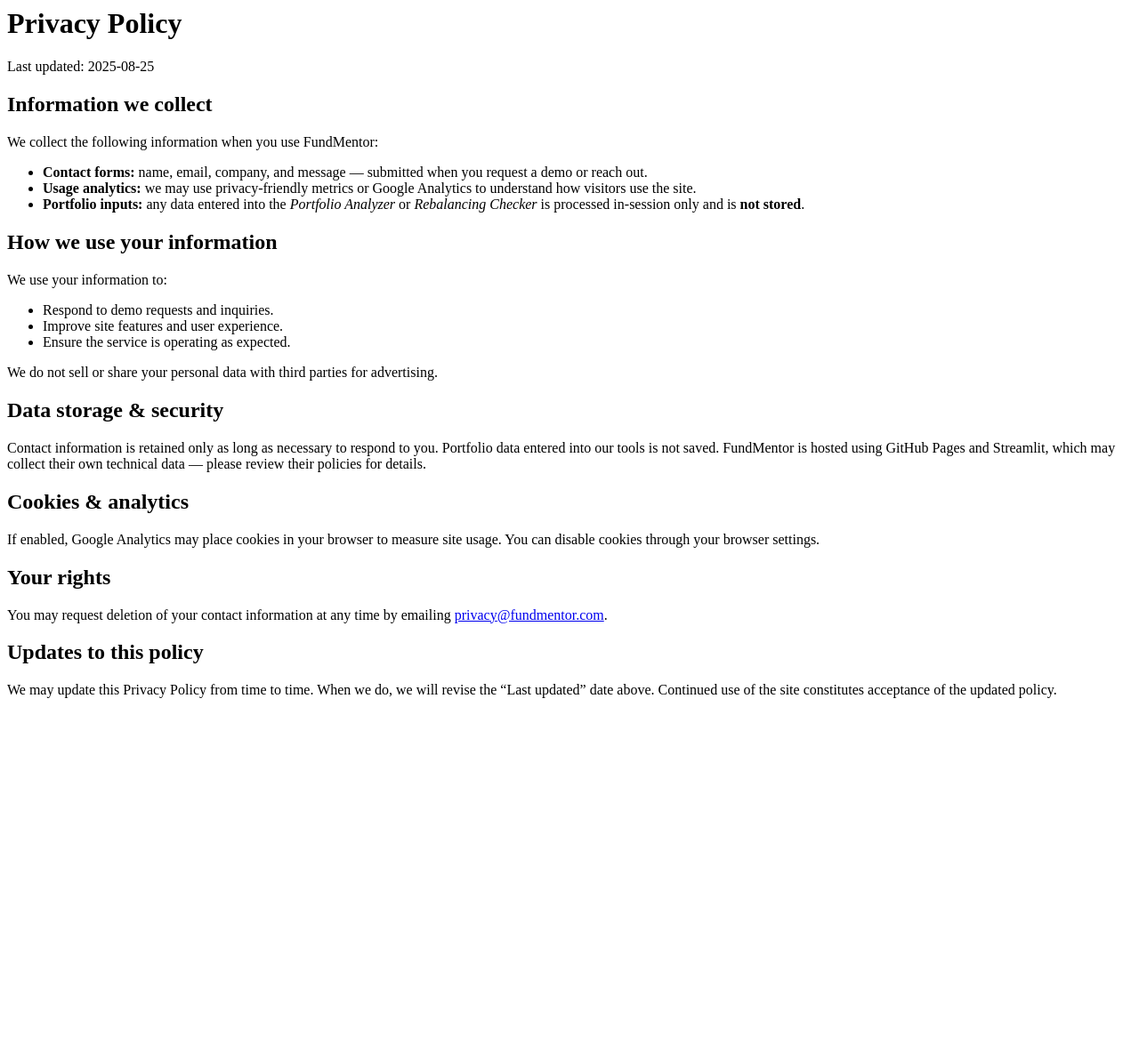
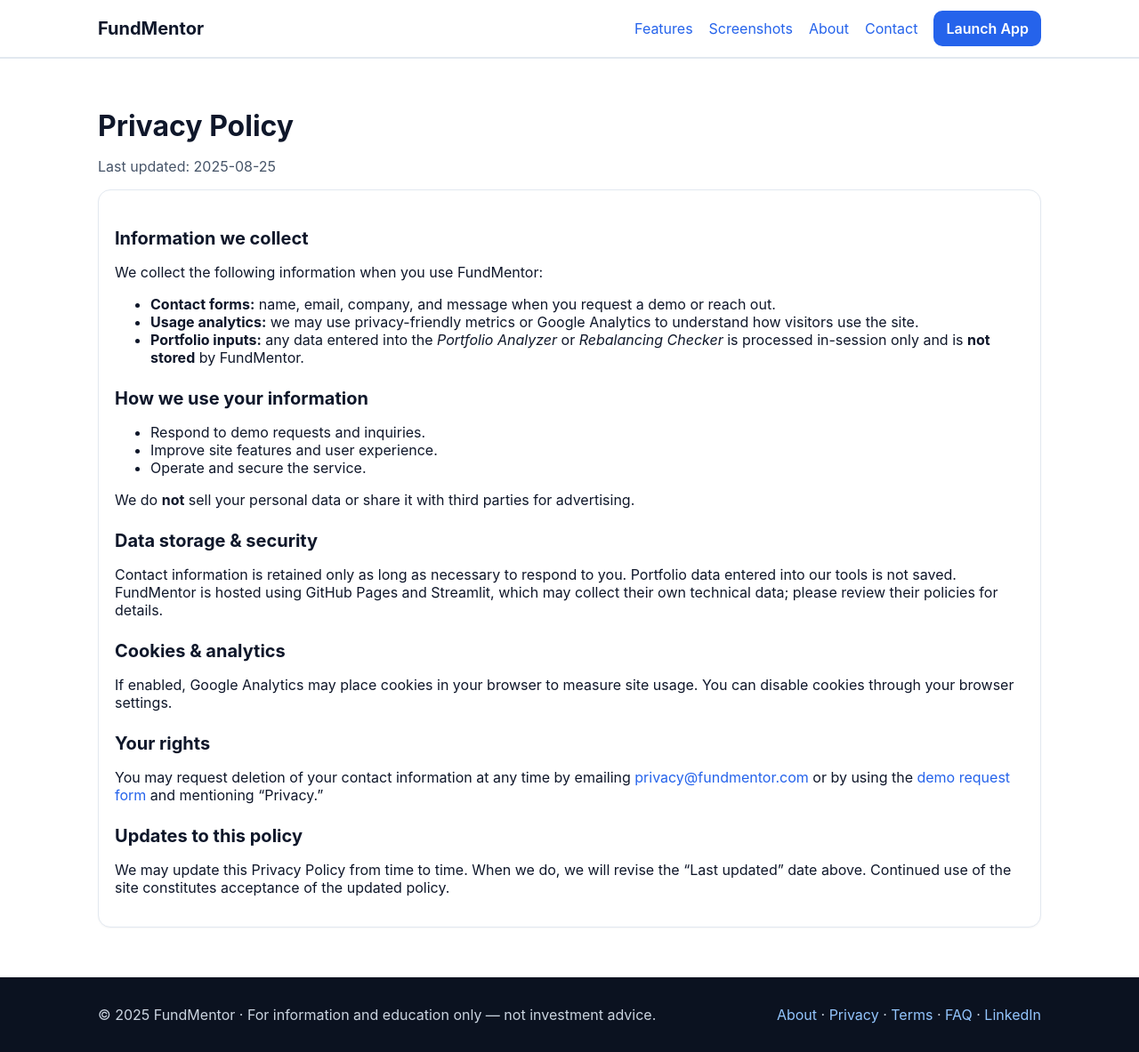
Before and after one commit to saadbashir91/FundMentor, a plain HTML site: page privacy.html in a window 1280 px wide. Shown: the whole page at 89% size. Before the commit the page ends 801 px from the top, so only its background shows below. Drawn offline with Linux system fonts and the light colour scheme.

Commit message:
Update privacy.html

```diff
--- a/privacy.html
+++ b/privacy.html
@@ -1,3 +1,59 @@
+<!DOCTYPE html>
+<html lang="en">
+<head>
+  <meta charset="utf-8">
+  <meta name="viewport" content="width=device-width, initial-scale=1">
+  <title>Privacy Policy — FundMentor</title>
+  <meta name="description" content="How FundMentor collects, uses, and protects information. We do not store portfolio data from the Analyzer or Rebalancing Checker.">
+  <link rel="canonical" href="https://saadbashir91.github.io/FundMentor/privacy.html">
+  <meta property="og:title" content="Privacy Policy — FundMentor">
+  <meta property="og:description" content="We do not store portfolio data entered into our Analyzer or Rebalancing Checker. Read how we handle contact forms, analytics, and cookies.">
+  <meta property="og:type" content="website">
+  <meta property="og:url" content="https://saadbashir91.github.io/FundMentor/privacy.html">
+  <meta property="og:image" content="https://saadbashir91.github.io/FundMentor/og-image.png">
+  <link rel="icon" type="image/png" href="favicon.png">
+  <style>
+    :root { --bg:#0b1220; --ink:#0f172a; --muted:#475569; --brand:#2563eb; }
+    *{box-sizing:border-box}
+    body{margin:0;font-family:Inter,system-ui,-apple-system,Segoe UI,Roboto,Helvetica,Arial,sans-serif;color:#0f172a;background:#f8fafc}
+    a{color:var(--brand);text-decoration:none}
+    header{position:sticky;top:0;background:#ffffffee;backdrop-filter:saturate(180%) blur(10px);border-bottom:1px solid #e2e8f0;z-index:10}
+    .wrap{max-width:1100px;margin:0 auto;padding:0 20px}
+    nav{display:flex;align-items:center;justify-content:space-between;height:64px}
+    nav ul{list-style:none;display:flex;gap:18px;margin:0;padding:0}
+    nav a.btn{padding:10px 14px;border-radius:10px;background:var(--brand);color:#fff;font-weight:600}
+    nav .brand{display:flex;align-items:center;gap:10px;font-weight:bold;font-size:20px;color:#0f172a !important;text-decoration:none}
+    nav .brand:visited, nav .brand:hover, nav .brand:active{color:#0f172a !important;text-decoration:none}
+
+    section{padding:56px 0;border-top:1px solid #e2e8f0;background:#fff}
+    h1{font-size:32px;margin:0 0 10px}
+    h2{font-size:20px;margin:24px 0 8px}
+    .muted{color:#475569}
+    .card{background:#fff;border:1px solid #e2e8f0;border-radius:14px;padding:18px;box-shadow:0 1px 2px rgba(2,6,23,.04)}
+
+    footer{padding:32px 0;background:#0b1220;color:#cbd5e1}
+    footer a{color:#93c5fd}
+  </style>
+</head>
+<body>
+
+<header>
+  <div class="wrap">
+    <nav>
+      <a href="index.html" class="brand"><span>FundMentor</span></a>
+      <ul>
+        <li><a href="index.html#features">Features</a></li>
+        <li><a href="index.html#screens">Screenshots</a></li>
+        <li><a href="about.html">About</a></li>
+        <li><a href="index.html#contact">Contact</a></li>
+        <li><a class="btn" href="https://fundmentor.streamlit.app/" target="_blank" rel="noopener">Launch App</a></li>
+      </ul>
+    </nav>
+  </div>
+</header>
+
+<section>
+  <div class="wrap">
     <h1>Privacy Policy</h1>
     <p class="muted">Last updated: 2025-08-25</p>
 
@@ -5,29 +61,48 @@
       <h2>Information we collect</h2>
       <p>We collect the following information when you use FundMentor:</p>
       <ul>
-    <li><strong>Contact forms:</strong> name, email, company, and message — submitted when you request a demo or reach out.</li>
+        <li><strong>Contact forms:</strong> name, email, company, and message when you request a demo or reach out.</li>
         <li><strong>Usage analytics:</strong> we may use privacy-friendly metrics or Google Analytics to understand how visitors use the site.</li>
-    <li><strong>Portfolio inputs:</strong> any data entered into the <em>Portfolio Analyzer</em> or <em>Rebalancing Checker</em> is processed in-session only and is <strong>not stored</strong>.</li>
+        <li><strong>Portfolio inputs:</strong> any data entered into the <em>Portfolio Analyzer</em> or <em>Rebalancing Checker</em> is processed in-session only and is <strong>not stored</strong> by FundMentor.</li>
       </ul>
 
       <h2>How we use your information</h2>
-  <p>We use your information to:</p>
       <ul>
         <li>Respond to demo requests and inquiries.</li>
         <li>Improve site features and user experience.</li>
-    <li>Ensure the service is operating as expected.</li>
+        <li>Operate and secure the service.</li>
       </ul>
-  <p>We do not sell or share your personal data with third parties for advertising.</p>
+      <p>We do <strong>not</strong> sell your personal data or share it with third parties for advertising.</p>
 
-  <h2>Data storage & security</h2>
-  <p>Contact information is retained only as long as necessary to respond to you. Portfolio data entered into our tools is not saved. FundMentor is hosted using GitHub Pages and Streamlit, which may collect their own technical data — please review their policies for details.</p>
+      <h2>Data storage &amp; security</h2>
+      <p>Contact information is retained only as long as necessary to respond to you. Portfolio data entered into our tools is not saved. FundMentor is hosted using GitHub Pages and Streamlit, which may collect their own technical data; please review their policies for details.</p>
 
-  <h2>Cookies & analytics</h2>
+      <h2>Cookies &amp; analytics</h2>
       <p>If enabled, Google Analytics may place cookies in your browser to measure site usage. You can disable cookies through your browser settings.</p>
 
       <h2>Your rights</h2>
-  <p>You may request deletion of your contact information at any time by emailing <a href="mailto:privacy@fundmentor.com">privacy@fundmentor.com</a>.</p>
+      <p>You may request deletion of your contact information at any time by emailing <a href="mailto:privacy@fundmentor.com">privacy@fundmentor.com</a> or by using the <a href="index.html#contact">demo request form</a> and mentioning “Privacy.”</p>
 
       <h2>Updates to this policy</h2>
       <p>We may update this Privacy Policy from time to time. When we do, we will revise the “Last updated” date above. Continued use of the site constitutes acceptance of the updated policy.</p>
     </div>
+  </div>
+</section>
+
+<footer>
+  <div class="wrap">
+    <div style="display:flex;justify-content:space-between;gap:14px;flex-wrap:wrap">
+      <div>© 2025 FundMentor · For information and education only — not investment advice.</div>
+      <div>
+        <a href="about.html">About</a> ·
+        <a href="privacy.html">Privacy</a> ·
+        <a href="terms.html">Terms</a> ·
+        <a href="faq.html">FAQ</a> ·
+        <a href="https://www.linkedin.com/company/fundmentorportfolioplanning/" target="_blank" rel="noopener">LinkedIn</a>
+      </div>
+    </div>
+  </div>
+</footer>
+
+</body>
+</html>
```
Lines whose indentation alone changed are shown as unchanged.
